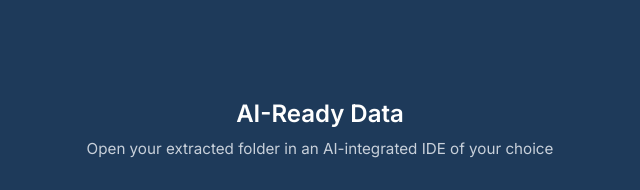
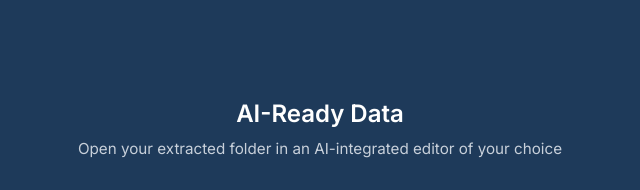
Before and after one commit to bicrick/docprep-site, a plain HTML site: page index.html in a window 1280 px wide. Shown: the part 1580-1770 px from the top of the page, 320-960 px from the left. Drawn offline with Linux system fonts and the light colour scheme.

Commit message:
Changed ide to be editor

```diff
--- a/index.html
+++ b/index.html
@@ -193,7 +193,7 @@
         <section class="landing-section section-use-case" id="use-case">
             <div class="section-content tutorial-content">
                 <h2 class="tutorial-title">AI-Ready Data</h2>
-                <p class="tutorial-subtitle">Open your extracted folder in an AI-integrated IDE of your choice</p>
+                <p class="tutorial-subtitle">Open your extracted folder in an AI-integrated editor of your choice</p>
 
                 <div class="ide-grid">
                     <a href="https://cursor.com/?from=home" class="ide-card" target="_blank">
```
